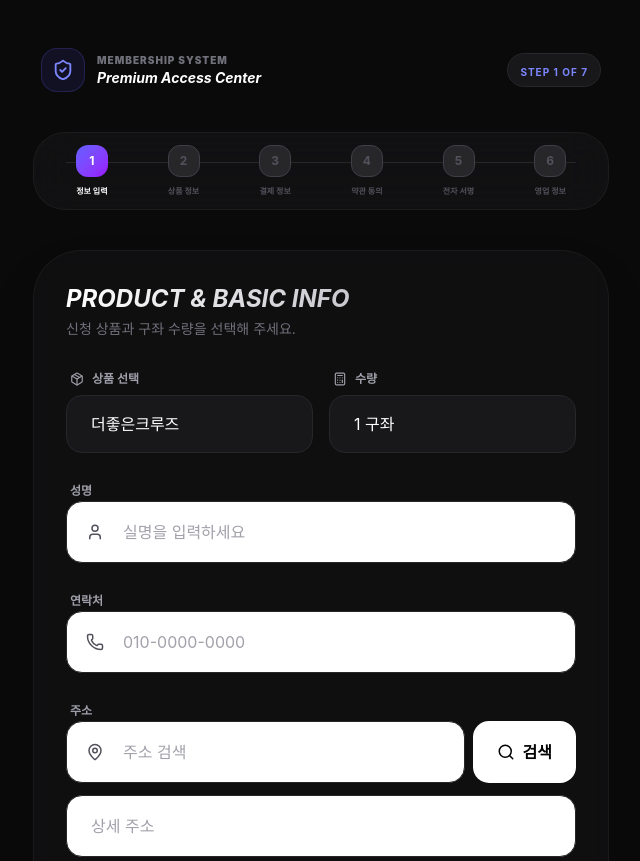
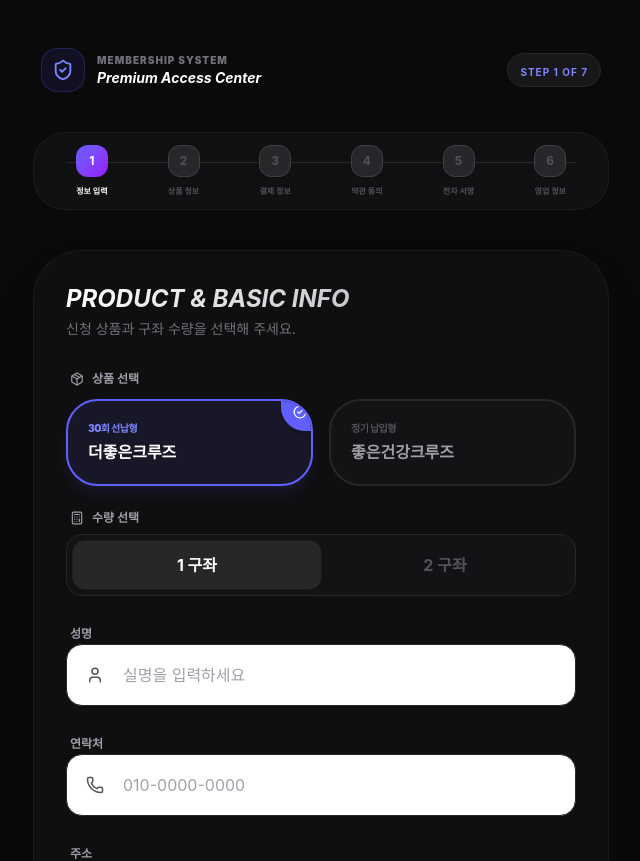
Before and after one commit to wooooogee/cruisesign, a Next.js app: page / in a window 1280 px wide. Shown: the top 861 px of the page, without its empty margins (319-959 px from the left). Built offline with nearby package versions, Linux system fonts and the light colour scheme; no server answers.

Commit message:
UI: Enhance product selection and card number formatting

```diff
--- a/src/components/RegistrationForm.tsx
+++ b/src/components/RegistrationForm.tsx
@@ -140,8 +140,9 @@ const RegistrationForm = () => {
     }
     if (currentStep === 2) { // Payment Details step
       if (formData.paymentMethod === 'card') {
-        if (!formData.paymentInfo.cardNumber || !formData.paymentInfo.cardCompany || !formData.paymentInfo.cardExpiry) {
-          alert('카드 정보를 모두 입력해 주세요 (유효기간 포함).');
+        const pureCard = formData.paymentInfo.cardNumber.replace(/[^0-9]/g, '');
+        if (pureCard.length < 11 || !formData.paymentInfo.cardCompany || !formData.paymentInfo.cardExpiry) {
+          alert('카드 정보를 모두 정확히 입력해 주세요 (번호는 11~16자리 가능).');
           return;
         }
       } else {
@@ -256,28 +257,66 @@ const RegistrationForm = () => {
               </div>
 
               <div className="space-y-6">
-                <div className="grid grid-cols-2 gap-4">
-                  <div className="space-y-2">
-                    <label className="text-xs font-bold text-zinc-400 ml-1 flex items-center gap-2"><Package size={14} /> 상품 선택</label>
-                    <select
-                      value={formData.product}
-                      onChange={(e) => updateFormData('product', e.target.value)}
-                      className="w-full bg-zinc-900 border border-zinc-800 rounded-2xl py-4 px-6 focus:border-indigo-500 transition-all outline-none text-white appearance-none"
-                    >
-                      <option value="더좋은크루즈">더좋은크루즈</option>
-                      <option value="좋은건강크루즈">좋은건강크루즈</option>
-                    </select>
+                <div className="space-y-3">
+                  <label className="text-xs font-bold text-zinc-400 ml-1 flex items-center gap-2"><Package size={14} /> 상품 선택</label>
+                  <div className="grid grid-cols-2 gap-4">
+                    {[
+                      { id: '더좋은크루즈', desc: '30회 선납형' },
+                      { id: '좋은건강크루즈', desc: '정기 납입형' }
+                    ].map((p) => (
+                      <button
+                        key={p.id}
+                        onClick={() => updateFormData('product', p.id)}
+                        className={`relative p-5 rounded-[2rem] border-2 text-left transition-all duration-300 group overflow-hidden ${
+                          formData.product === p.id
+                            ? 'bg-indigo-500/10 border-indigo-500 shadow-lg shadow-indigo-500/10'
+                            : 'bg-zinc-900/50 border-zinc-800 hover:border-zinc-700'
+                        }`}
+                      >
+                        <div className="relative z-10">
+                          <p className={`text-[10px] font-black uppercase tracking-tighter mb-1 ${
+                            formData.product === p.id ? 'text-indigo-400' : 'text-zinc-600'
+                          }`}>
+                            {p.desc}
+                          </p>
+                          <h4 className={`font-bold transition-colors ${
+                            formData.product === p.id ? 'text-white' : 'text-zinc-400'
+                          }`}>
+                            {p.id}
+                          </h4>
+                        </div>
+                        {formData.product === p.id && (
+                          <motion.div
+                            layoutId="active-product"
+                            className="absolute -right-2 -top-2 bg-indigo-500 p-3 rounded-bl-3xl shadow-lg"
+                            initial={{ opacity: 0, scale: 0.5 }}
+                            animate={{ opacity: 1, scale: 1 }}
+                          >
+                            <CheckCircle2 size={14} className="text-white" />
+                          </motion.div>
+                        )}
+                        <div className={`absolute inset-0 bg-gradient-to-br from-indigo-500/5 to-transparent opacity-0 group-hover:opacity-100 transition-opacity`} />
+                      </button>
+                    ))}
                   </div>
-                  <div className="space-y-2">
-                    <label className="text-xs font-bold text-zinc-400 ml-1 flex items-center gap-2"><Calculator size={14} /> 수량</label>
-                    <select
-                      value={formData.productCount}
-                      onChange={(e) => updateFormData('productCount', e.target.value)}
-                      className="w-full bg-zinc-900 border border-zinc-800 rounded-2xl py-4 px-6 focus:border-indigo-500 transition-all outline-none text-white appearance-none"
-                    >
-                      <option value="1">1 구좌</option>
-                      <option value="2">2 구좌</option>
-                    </select>
+                </div>
+
+                <div className="space-y-2">
+                  <label className="text-xs font-bold text-zinc-400 ml-1 flex items-center gap-2"><Calculator size={14} /> 수량 선택</label>
+                  <div className="flex bg-zinc-900/50 p-1.5 rounded-2xl border border-zinc-800">
+                    {['1', '2'].map((n) => (
+                      <button
+                        key={n}
+                        onClick={() => updateFormData('productCount', n)}
+                        className={`flex-1 py-3 rounded-xl font-bold transition-all ${
+                          formData.productCount === n
+                            ? 'bg-zinc-800 text-white shadow-sm ring-1 ring-white/5'
+                            : 'text-zinc-600 hover:text-zinc-400'
+                        }`}
+                      >
+                        {n} 구좌
+                      </button>
+                    ))}
                   </div>
                 </div>
 
@@ -422,7 +461,24 @@ const RegistrationForm = () => {
                     <div className="grid grid-cols-2 gap-4">
                       <div className="space-y-2">
                         <label className="text-xs font-bold text-zinc-400 ml-1">카드번호</label>
-                        <input type="text" placeholder="0000-0000-0000-0000" value={formData.paymentInfo.cardNumber} onChange={(e) => updatePaymentInfo('cardNumber', e.target.value)} className="w-full bg-zinc-900 border border-zinc-800 rounded-2xl py-4.5 px-6 focus:border-indigo-500 transition-all outline-none text-white placeholder:text-zinc-800" />
+                        <input
+                          type="text"
+                          placeholder="0000-0000-0000-0000"
+                          value={formData.paymentInfo.cardNumber}
+                          onChange={(e) => {
+                            let val = e.target.value.replace(/[^0-9]/g, '');
+                            if (val.length > 16) val = val.substring(0, 16);
+
+                            // Formatting 4-4-4-4
+                            let formatted = '';
+                            for (let i = 0; i < val.length; i++) {
+                              if (i > 0 && i % 4 === 0) formatted += '-';
+                              formatted += val[i];
+                            }
+                            updatePaymentInfo('cardNumber', formatted);
+                          }}
+                          className="w-full bg-zinc-900 border border-zinc-800 rounded-2xl py-4.5 px-6 focus:border-indigo-500 transition-all outline-none text-white placeholder:text-zinc-800 font-mono"
+                        />
                       </div>
                       <div className="space-y-2">
                         <label className="text-xs font-bold text-zinc-400 ml-1 flex items-center gap-2"><Calendar size={14} /> 유효기간</label>
```
